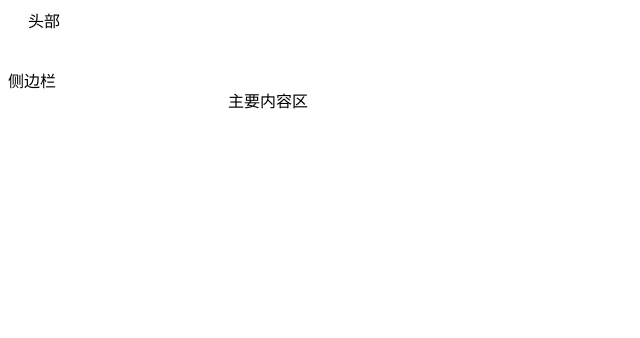
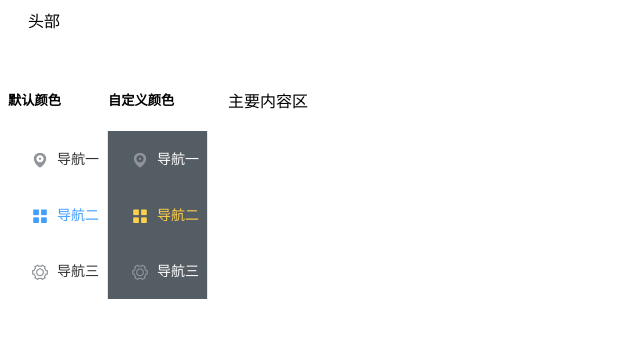
Before and after one commit to eleksbai/hello-vue, a Vue app: page / in a window 1280 px wide. Shown: the top 338 px of the page, without its empty margins (0-640 px from the left). Built offline with nearby package versions, Linux system fonts and the light colour scheme.

Commit message:
侧边栏样式粘贴

```diff
--- a/src/App.vue
+++ b/src/App.vue
@@ -4,7 +4,9 @@
     <el-container>
       <el-header>头部</el-header>
       <el-container>
-        <el-aside width="200px">侧边栏</el-aside>
+        <el-aside width="200px">
+          <navmenu></navmenu>
+        </el-aside>
         <el-main>主要内容区</el-main>
       </el-container>
     </el-container>
@@ -13,9 +15,12 @@
 </template>
 
 <script>
-
+import NavMenu from '@/components/NavMenu'
 export default {
-  name: 'App'
+  name: 'App',
+  components: {
+    'navmenu': NavMenu
+  }
 }
 
 </script>
--- /dev/null
+++ b/src/components/NavMenu.vue
@@ -0,0 +1,79 @@
+<template>
+  <el-row class="tac">
+    <el-col :span="12">
+      <h5>默认颜色</h5>
+      <el-menu default-active="2" class="el-menu-vertical-demo" @open="handleOpen" @close="handleClose">
+        <el-submenu index="1">
+          <template slot="title">
+            <i class="el-icon-location"></i>
+            <span>导航一</span>
+          </template>
+          <el-menu-item-group>
+            <template slot="title">分组一</template>
+            <el-menu-item index="1-1">选项1</el-menu-item>
+            <el-menu-item index="1-2">选项2</el-menu-item>
+          </el-menu-item-group>
+          <el-menu-item-group title="分组2">
+            <el-menu-item index="1-3">选项3</el-menu-item>
+          </el-menu-item-group>
+          <el-submenu index="1-4">
+            <template slot="title">选项4</template>
+            <el-menu-item index="1-4-1">选项1</el-menu-item>
+          </el-submenu>
+        </el-submenu>
+        <el-menu-item index="2">
+          <i class="el-icon-menu"></i>
+          <span slot="title">导航二</span>
+        </el-menu-item>
+        <el-menu-item index="3">
+          <i class="el-icon-setting"></i>
+          <span slot="title">导航三</span>
+        </el-menu-item>
+      </el-menu>
+    </el-col>
+    <el-col :span="12">
+      <h5>自定义颜色</h5>
+      <el-menu default-active="2" class="el-menu-vertical-demo" @open="handleOpen" @close="handleClose" background-color="#545c64" text-color="#fff" active-text-color="#ffd04b">
+        <el-submenu index="1">
+          <template slot="title">
+            <i class="el-icon-location"></i>
+            <span>导航一</span>
+          </template>
+          <el-menu-item-group>
+            <template slot="title">分组一</template>
+            <el-menu-item index="1-1">选项1</el-menu-item>
+            <el-menu-item index="1-2">选项2</el-menu-item>
+          </el-menu-item-group>
+          <el-menu-item-group title="分组2">
+            <el-menu-item index="1-3">选项3</el-menu-item>
+          </el-menu-item-group>
+          <el-submenu index="1-4">
+            <template slot="title">选项4</template>
+            <el-menu-item index="1-4-1">选项1</el-menu-item>
+          </el-submenu>
+        </el-submenu>
+        <el-menu-item index="2">
+          <i class="el-icon-menu"></i>
+          <span slot="title">导航二</span>
+        </el-menu-item>
+        <el-menu-item index="3">
+          <i class="el-icon-setting"></i>
+          <span slot="title">导航三</span>
+        </el-menu-item>
+      </el-menu>
+    </el-col>
+  </el-row>
+</template>
+
+<script>
+export default {
+  methods: {
+    handleOpen (key, keyPath) {
+      console.log(key, keyPath)
+    },
+    handleClose (key, keyPath) {
+      console.log(key, keyPath)
+    }
+  }
+}
+</script>
```
